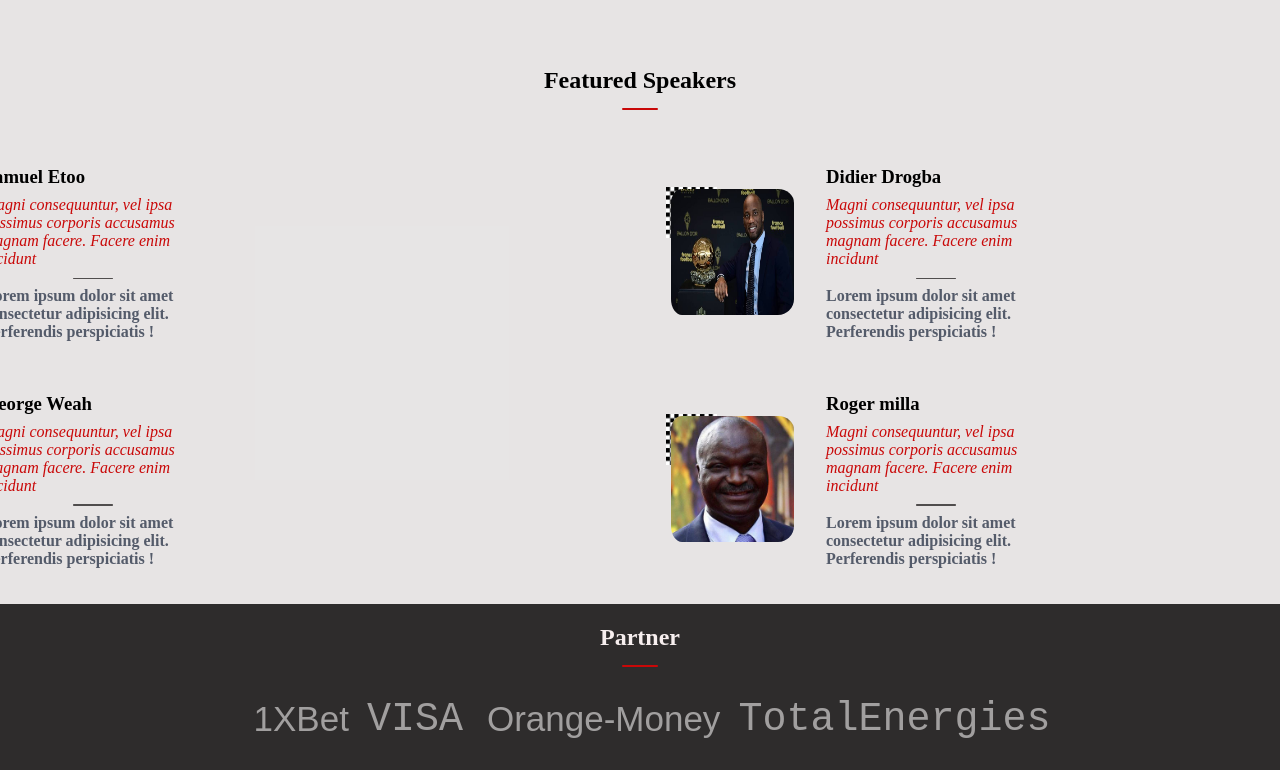
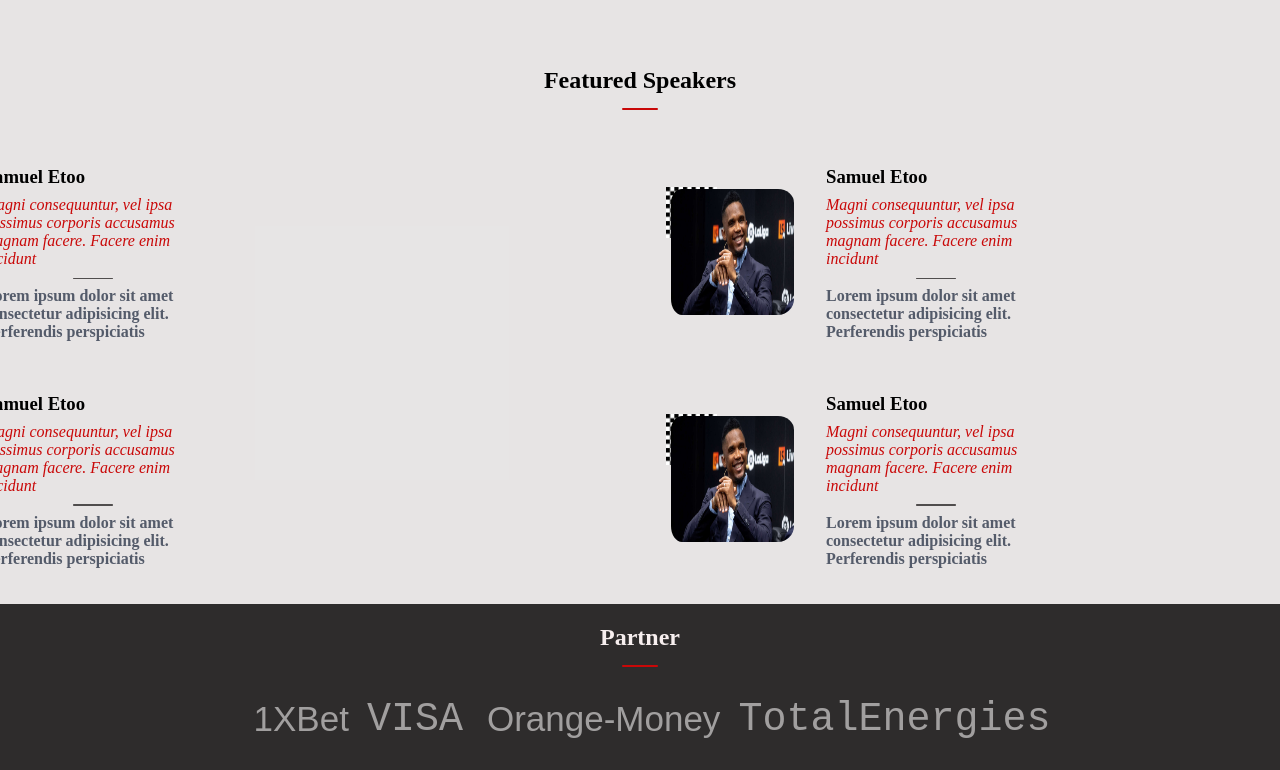
Before and after one commit to tufoinnkuo10/Capstone-1, a plain HTML site: page index.html in a window 1280 px wide. Shown: the part 1045-1815 px from the top of the page. Drawn offline with Linux system fonts and the light colour scheme.

Commit message:
speakers section changes

```diff
--- a/about.css
+++ b/about.css
@@ -205,6 +205,7 @@
   justify-content: center;
   padding: 30px 80px;
   padding-left: 10px;
+  margin-left: 50pxs;
 }
 .past-img1 {
   margin: 10px;
--- a/index.html
+++ b/index.html
@@ -145,63 +145,6 @@
   <section class="featured-card" id="featured-speakers">
     <h2 class="f-speakers">Featured Speakers</h2>
     <div class="all-speakers">
-      <div class="speakers-container">
-        <div class="speaker-card">
-          <div class="speaker-image-holder">
-            <div class="speaker-image">
-              <img class="speaker-image" src="./images/speakers/etoo3.jpg" alt="etoo fils">
-            </div>
-          </div>
-          <div class="speaker-info">
-            <h3>Samuel Etoo</h3>
-            <p class="speaker-text"> Magni consequuntur, vel ipsa possimus corporis accusamus magnam facere. Facere enim incidunt </p>
-            <p class="speaker-desc">Lorem ipsum dolor sit amet consectetur adipisicing elit. Perferendis perspiciatis !</p>
-          </div>
-        </div>
-      </div>
-      <div class="speakers-container">
-        <div class="speaker-card">
-          <div class="speaker-image-holder">
-            <div class="speaker-image">
-              <img class="speaker-image" src="./images/speakers/drogba.jpg" alt="Drogba">
-            </div>
-          </div>
-          <div class="speaker-info">
-            <h3>Didier Drogba</h3>
-            <p class="speaker-text"> Magni consequuntur, vel ipsa possimus corporis accusamus magnam facere. Facere enim incidunt </p>
-            <p class="speaker-desc">Lorem ipsum dolor sit amet consectetur adipisicing elit. Perferendis perspiciatis !</p>
-          </div>
-        </div>
-      </div>
-      <div class="speakers-container">
-        <div class="speaker-card">
-          <div class="speaker-image-holder">
-            <div class="speaker-image">
-              <img class="speaker-image" src="./images/speakers/weah.jpg" alt="George weah">
-            </div>
-          </div>
-          <div class="speaker-info">
-            <h3>George Weah</h3>
-            <p class="speaker-text"> Magni consequuntur, vel ipsa possimus corporis accusamus magnam facere. Facere enim incidunt </p>
-            <p class="speaker-desc">Lorem ipsum dolor sit amet consectetur adipisicing elit. Perferendis perspiciatis !</p>
-          </div>
-        </div>
-      </div>
-      <div class="speakers-container">
-        <div class="speaker-card">
-          <div class="speaker-image-holder">
-            <div class="speaker-image">
-              <img class="speaker-image" src="./images/speakers/milla.jpg" alt="George weah">
-            </div>
-          </div>
-          <div class="speaker-info">
-            <h3>Roger milla</h3>
-            <p class="speaker-text"> Magni consequuntur, vel ipsa possimus corporis accusamus magnam facere. Facere enim incidunt </p>
-            <p class="speaker-desc">Lorem ipsum dolor sit amet consectetur adipisicing elit. Perferendis perspiciatis !</p>
-          </div>
-        </div>
-      </div>
-
     </div>
 
     <button id="see-more" type="button" class="more-button">
@@ -246,8 +189,8 @@
 
     </div>
   </footer>
-  <script src="./script.js"></script>
-  <script src="./speakers.js"></script>
+  <script src="script.js"></script>
+  <script src="speakers.j"></script>
 
 </body>
 
--- a/script.js
+++ b/script.js
@@ -19,21 +19,78 @@ window.onload = () => {
 
   });
 
-  const body = document.querySelector('.introduction');
-
-  console.log(body);
-
-  body.addEventListener("click", () => {
-    const sidebar = document.querySelector(".sidebar");
-    sidebar.classlist.remove("showww");
-  });
-
-
   const sidebarlist = document.querySelector('.sidebar ul li');
 
   sidebarlist.addEventListener('click', () => {
     const sidebar = document.querySelector('.sidebar');
     sidebar.classList.remove('showww');
   });
-  console.log(sidebarlist);
+
 };
+
+const speakers = [
+{
+  name: 'Samuel Etoo',
+  image: './images/speakers/etoo3.jpg',
+  text: 'Magni consequuntur, vel ipsa possimus corporis accusamus magnam facere. Facere enim incidunt',
+  description: 'Lorem ipsum dolor sit amet consectetur adipisicing elit. Perferendis perspiciatis !',
+},
+{
+  name: 'Didier Drogba',
+  image: './images/speakers/drogba.jpg',
+  text: 'Magni consequuntur, vel ipsa possimus corporis accusamus magnam facere. Facere enim incidunt',
+  description: 'Lorem ipsum dolor sit amet consectetur adipisicing elit. Perferendis perspiciatis !',
+},
+{
+  name: 'George weah',
+  image: './images/speakers/weah.jpg',
+  text: 'Magni consequuntur, vel ipsa possimus corporis accusamus magnam facere. Facere enim incidunt',
+  description: 'Lorem ipsum dolor sit amet consectetur adipisicing elit. Perferendis perspiciatis !',
+},
+{
+  name: 'Roger Milla',
+  image: './images/speakers/milla.jpg',
+  text: 'Magni consequuntur, vel ipsa possimus corporis accusamus magnam facere. Facere enim incidunt',
+  description: 'Lorem ipsum dolor sit amet consectetur adipisicing elit. Perferendis perspiciatis !',
+},
+];
+
+
+
+
+for (let i=0; i < speakers.length; i++) {
+
+const speakerContainer = document.createElement('div');
+const speakerCard = document.createElement('div');
+const speakerImgHolder = document.createElement('div');
+const speakerImgContainer = document.createElement('div');
+const speakerImg = document.createElement('img');
+const speakerInfo = document.createElement('div');
+const speakerName = document.createElement('h3');
+const speakerText = document.createElement('p');
+const speakerDesc = document.createElement('p');
+document.querySelector('.featured-card > .all-speakers').appendChild(speakerContainer);
+speakerContainer.classList.add('speakers-container');
+speakerContainer.append(speakerCard);
+speakerCard.classList.add('speaker-card');
+speakerCard.append(speakerImgHolder);
+speakerImgHolder.classList.add('speaker-image-holder');
+speakerImgHolder.append(speakerImgContainer);
+speakerImgContainer.classList.add('speaker-image');
+speakerImgContainer.append(speakerImg);
+speakerImg.classList.add('speaker-image');
+speakerImg.src = './images/speakers/etoo3.jpg';
+speakerCard.append(speakerInfo);
+speakerInfo.classList.add('speaker-info');
+speakerInfo.append(speakerName);
+speakerName.innerText = speakers[0].name;
+speakerInfo.append(speakerText);
+speakerText.classList.add('speaker-text');
+speakerText.innerText = 'Magni consequuntur, vel ipsa possimus corporis accusamus magnam facere. Facere enim incidunt';
+speakerInfo.append(speakerDesc);
+speakerDesc.classList.add('speaker-desc');
+speakerDesc.innerText = 'Lorem ipsum dolor sit amet consectetur adipisicing elit. Perferendis perspiciatis ';
+
+
+
+}
```
